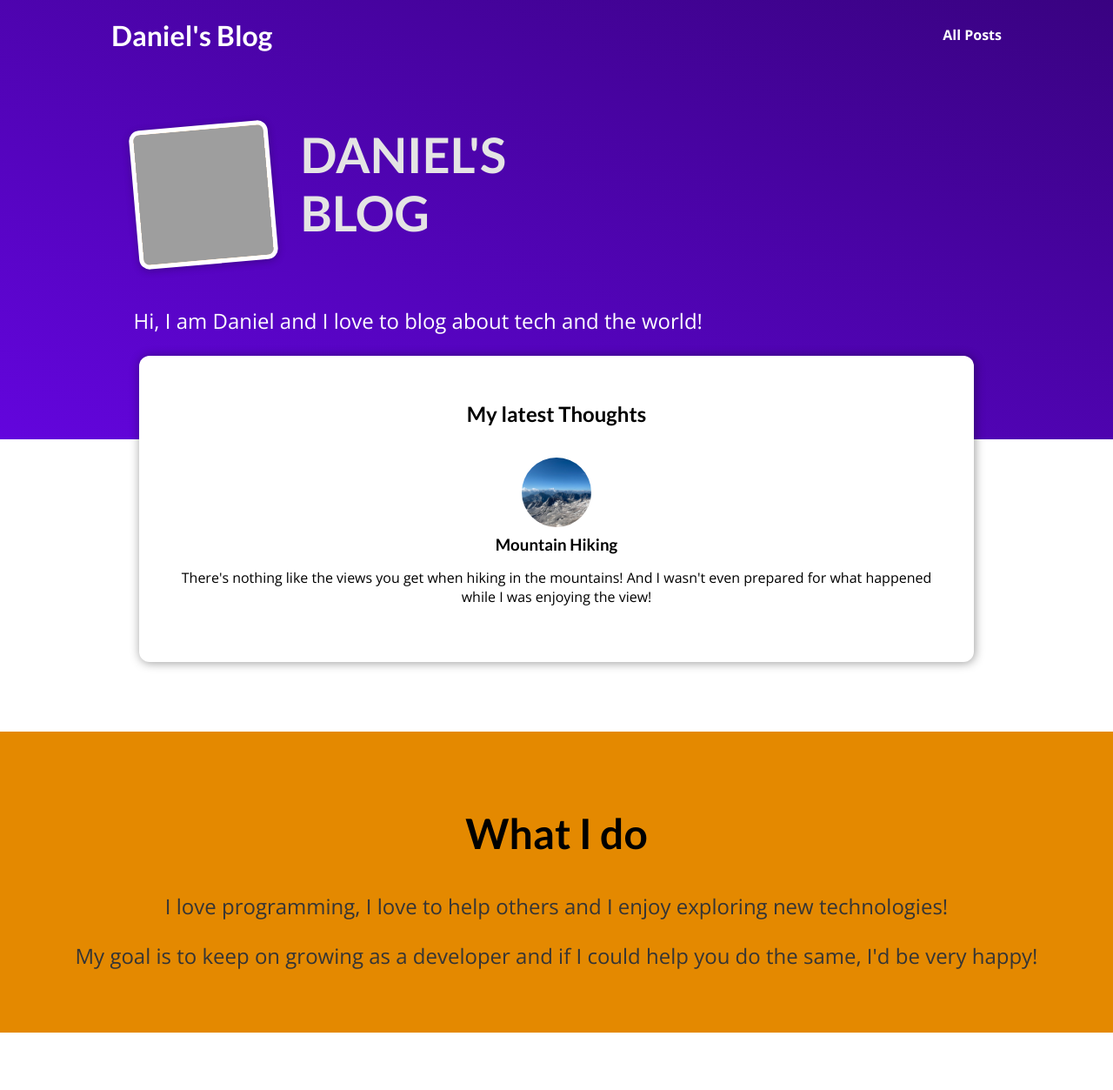
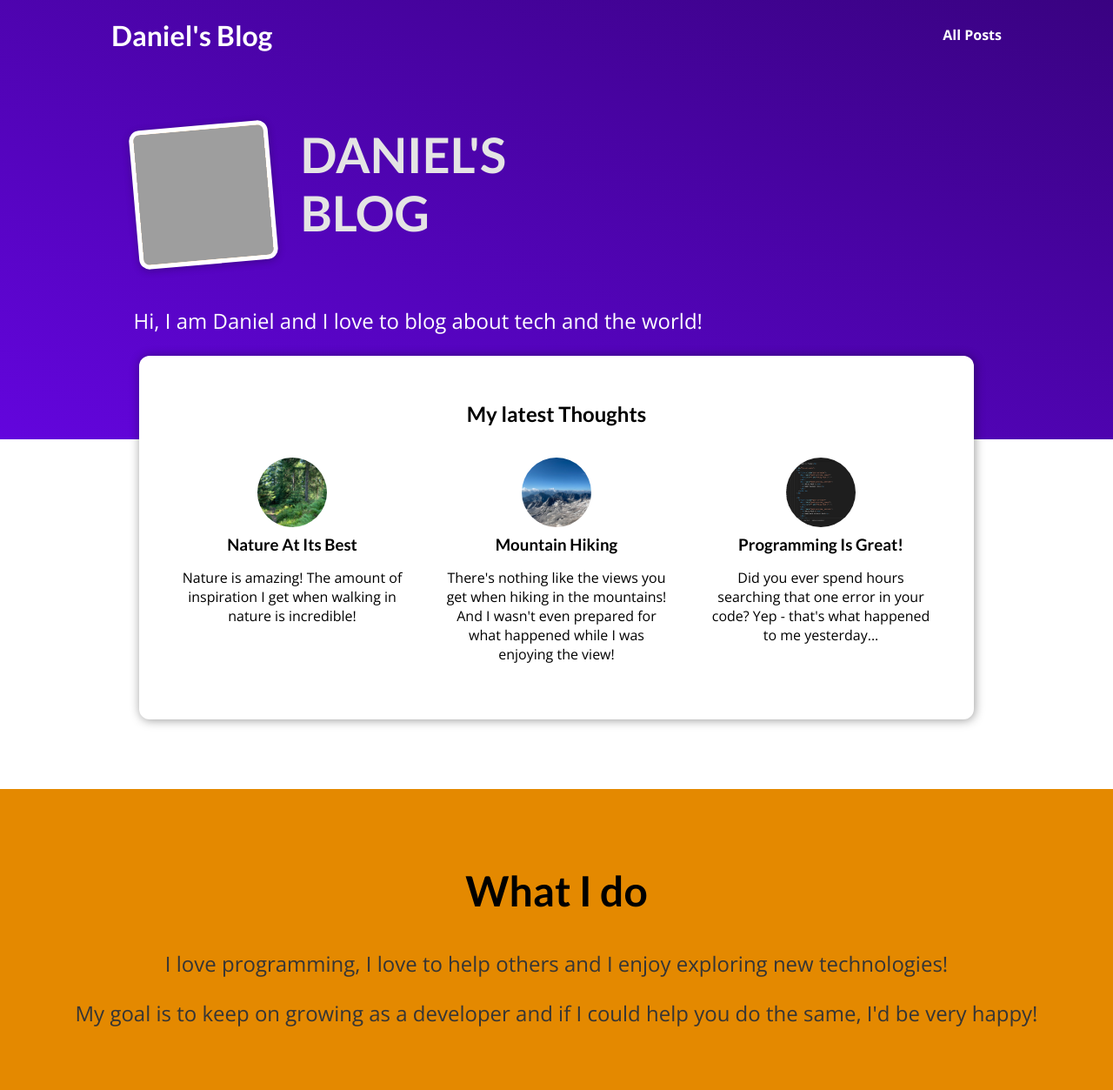
Before and after one commit to dshaby/django-app, a Django app: page / in a window 1280 px wide. Shown: the whole page at 87% size. Before the commit the page ends 1187 px from the top, so only its background shows below. Run offline with Django 5.2, Linux system fonts and the light colour scheme; grey boxes are pictures that could not be loaded.

Commit message:
makes all_posts and post-detail-page retrieve data dynamically

```diff
--- a/blog/templates/blog/includes/post-preview.html
+++ b/blog/templates/blog/includes/post-preview.html
@@ -2,11 +2,11 @@
 
 <li>
     <article class="post">
-        <a href="{% url "post-detail-page" slug="the-mountains" %}">
-            <img src="{% static "blog/images/mountains.jpg" %}" alt="Mountain Hiking" />
+        <a href="{% url "post-detail-page" slug=post.slug %}">
+            <img src="{% static "blog/images/"|add:post.image %}" alt="{{post.title}}" />
             <div class="post__content">
-                <h3>Mountain Hiking</h3>
-                <p>There's nothing like the views you get when hiking in the mountains! And I wasn't even prepared for what happened while I was enjoying the view!</p>
+                <h3>{{post.title}}</h3>
+                <p>{{post.excerpt}}</p>
             </div>
         </a>
     </article>
--- a/blog/templates/blog/index.html
+++ b/blog/templates/blog/index.html
@@ -22,7 +22,9 @@
     <section id="latest-posts">
         <h2>My latest Thoughts</h2>
         <ul>
-            {% include "blog/includes/post-preview.html" %}
+            {% for post in posts %}
+                {% include "blog/includes/post-preview.html" %}
+            {% endfor %}
         </ul>
     </section>
 
--- a/blog/views.py
+++ b/blog/views.py
@@ -1,10 +1,76 @@
 from django.shortcuts import render
+from datetime import date
 
 # Create your views here.
+all_posts = [
+    {
+        "slug": "hike-in-the-mountains",
+        "image": "mountains.jpg",
+        "author": "Daniel",
+        "date": date(2021, 7, 21),
+        "title": "Mountain Hiking",
+        "excerpt": "There's nothing like the views you get when hiking in the mountains! And I wasn't even prepared for what happened while I was enjoying the view!",
+        "content": """
+        Lorem ipsum dolor sit amet consectetur adipisicing elit. Laboriosam laudantium debitis porro veritatis rerum. Quae exercitationem nulla a error, suscipit molestias aliquid temporibus labore minus distinctio cum ipsum, voluptatibus necessitatibus?
+        Lorem ipsum dolor sit amet consectetur adipisicing elit. Laboriosam laudantium debitis porro veritatis rerum. Quae exercitationem nulla a error, suscipit molestias aliquid temporibus labore minus distinctio cum ipsum, voluptatibus necessitatibus?
+        Lorem ipsum dolor sit amet consectetur adipisicing elit. Laboriosam laudantium debitis porro veritatis rerum. Quae exercitationem nulla a error, suscipit molestias aliquid temporibus labore minus distinctio cum ipsum, voluptatibus necessitatibus?
+        """,
+    },
+    {
+        "slug": "programming-is-fun",
+        "image": "coding.jpg",
+        "author": "Daniel",
+        "date": date(2022, 3, 10),
+        "title": "Programming Is Great!",
+        "excerpt": "Did you ever spend hours searching that one error in your code? Yep - that's what happened to me yesterday...",
+        "content": """
+          Lorem ipsum dolor sit amet consectetur adipisicing elit. Officiis nobis
+          aperiam est praesentium, quos iste consequuntur omnis exercitationem quam
+          velit labore vero culpa ad mollitia? Quis architecto ipsam nemo. Odio.
+
+          Lorem ipsum dolor sit amet consectetur adipisicing elit. Officiis nobis
+          aperiam est praesentium, quos iste consequuntur omnis exercitationem quam
+          velit labore vero culpa ad mollitia? Quis architecto ipsam nemo. Odio.
+
+          Lorem ipsum dolor sit amet consectetur adipisicing elit. Officiis nobis
+          aperiam est praesentium, quos iste consequuntur omnis exercitationem quam
+          velit labore vero culpa ad mollitia? Quis architecto ipsam nemo. Odio.
+        """
+    },
+    {
+        "slug": "into-the-woods",
+        "image": "woods.jpg",
+        "author": "Daniel",
+        "date": date(2020, 8, 5),
+        "title": "Nature At Its Best",
+        "excerpt": "Nature is amazing! The amount of inspiration I get when walking in nature is incredible!",
+        "content": """
+          Lorem ipsum dolor sit amet consectetur adipisicing elit. Officiis nobis
+          aperiam est praesentium, quos iste consequuntur omnis exercitationem quam
+          velit labore vero culpa ad mollitia? Quis architecto ipsam nemo. Odio.
+
+          Lorem ipsum dolor sit amet consectetur adipisicing elit. Officiis nobis
+          aperiam est praesentium, quos iste consequuntur omnis exercitationem quam
+          velit labore vero culpa ad mollitia? Quis architecto ipsam nemo. Odio.
+
+          Lorem ipsum dolor sit amet consectetur adipisicing elit. Officiis nobis
+          aperiam est praesentium, quos iste consequuntur omnis exercitationem quam
+          velit labore vero culpa ad mollitia? Quis architecto ipsam nemo. Odio.
+        """
+    }
+]
 
 
+def get_date(post):
+    return post.get('date')
+
 def starting_page(request):
-    return render(request, "blog/index.html")
+    sorted_posts = sorted(all_posts, key=get_date)
+    latest_posts = sorted_posts[-3:]
+
+    return render(request, "blog/index.html", {
+        "posts": latest_posts
+    })
 
 
 def posts(request):
```
